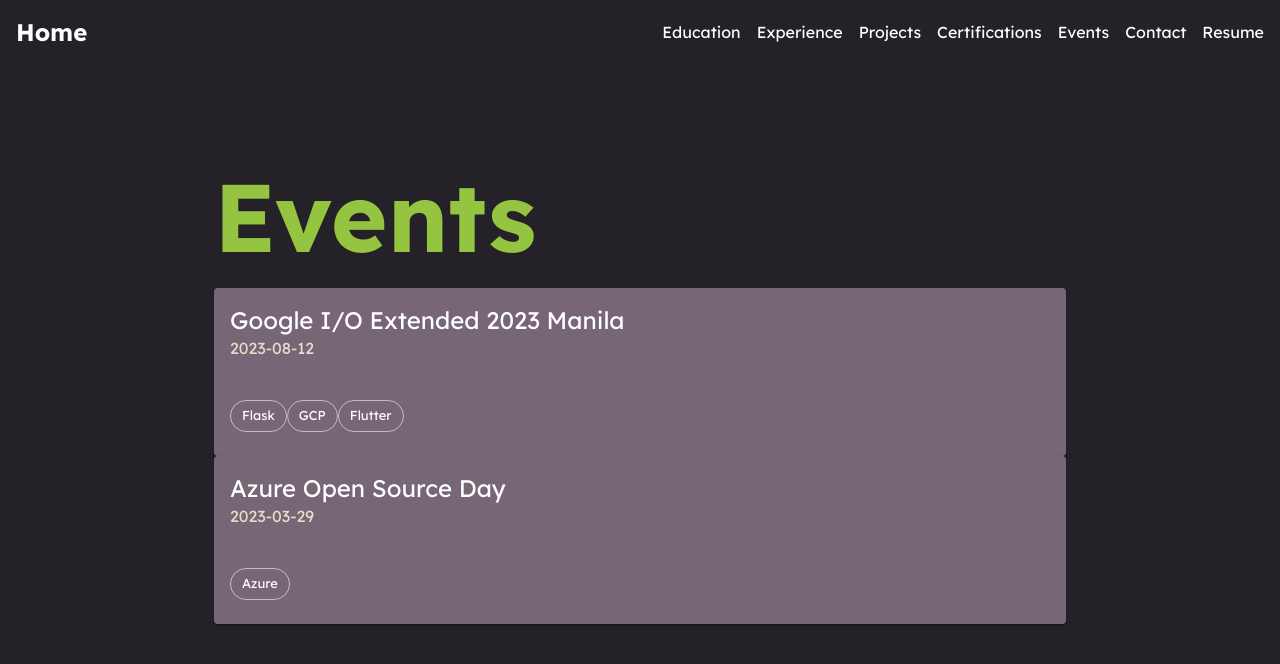
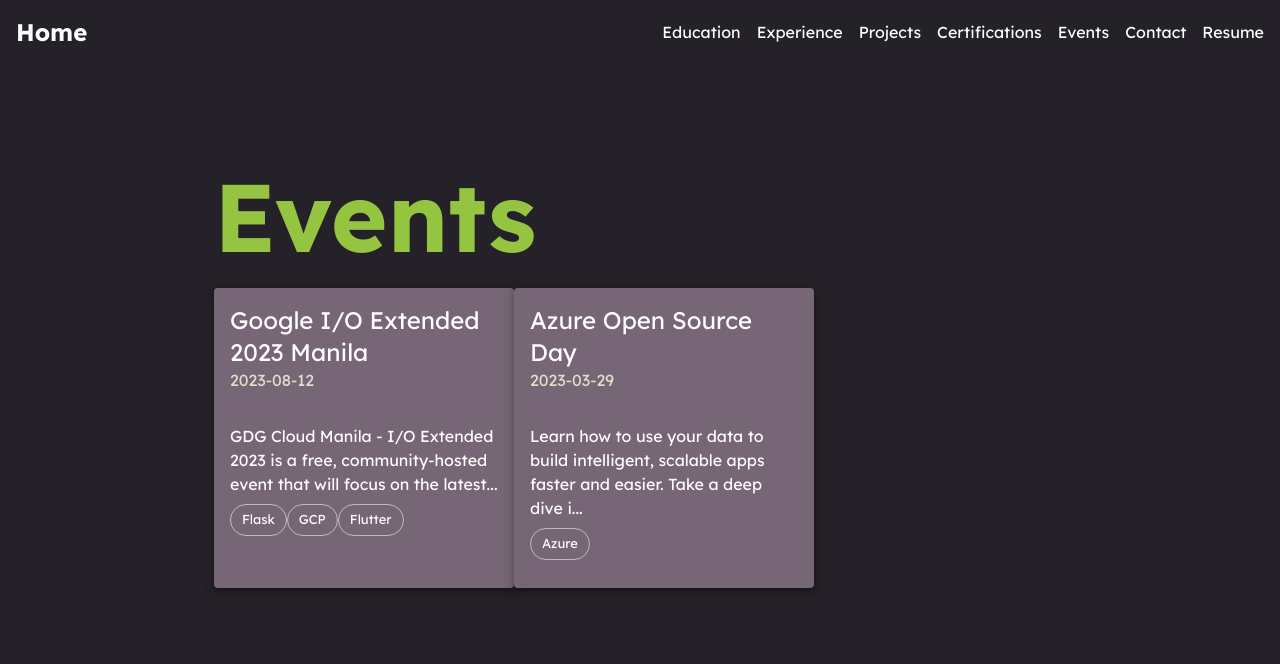
Before and after one commit to erik-lance/portfolio-website, a Next.js app: page /events in a window 1280 px wide. Shown: the top 664 px of the page. Built offline with nearby package versions, Linux system fonts and the light colour scheme.

Commit message:
Added description shortener

```diff
--- a/src/pages/events.tsx
+++ b/src/pages/events.tsx
@@ -14,16 +14,27 @@
                     Events
                 </Typography>
 
-                <Grid>
+                <Grid
+                    container
+                    spacing={2}
+
+                >
                     {events.map((event) => (
                         <Card
                             key={event.id}
                             sx={{
                                 backgroundColor: "secondary.main",
+                                boxShadow: 5,
+                                width: 300,
+                                height: 300,
                             }}
                         >
                             <CardActionArea
                                 href={event.link}
+                                target="_blank"
+                                sx={{
+                                    height: "100%",
+                                }}
                             >
                                 <CardHeader
                                     title={event.name}
@@ -31,6 +42,10 @@
                                 />
 
                                 <CardContent>
+                                    <Typography>
+                                        {/* Shortens description to 100 characters with a ... */}
+                                        {event.description.length > 100 ? event.description.substring(0, 100) + "..." : event.description}
+                                    </Typography>
                                     <List>
                                         {event.tech.map((tech) => (
                                             <Chip
```
